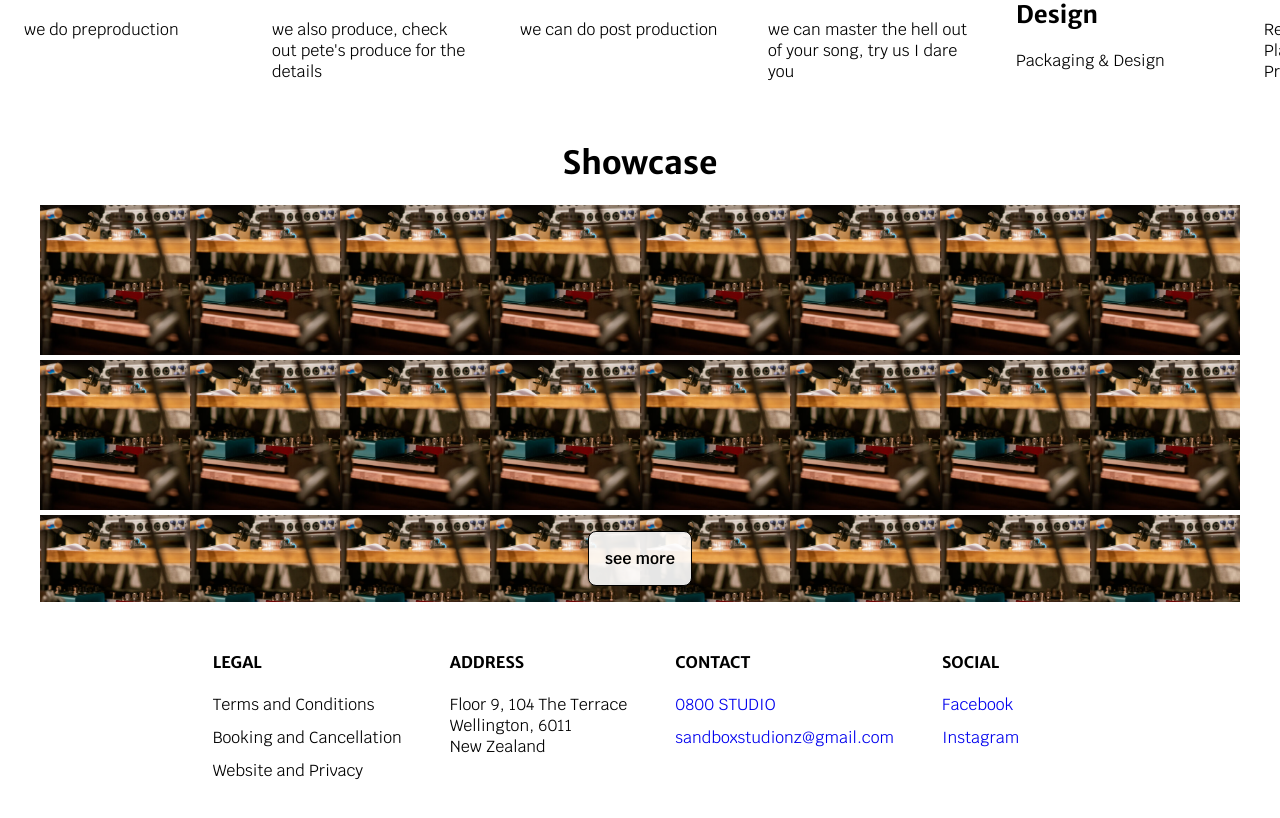
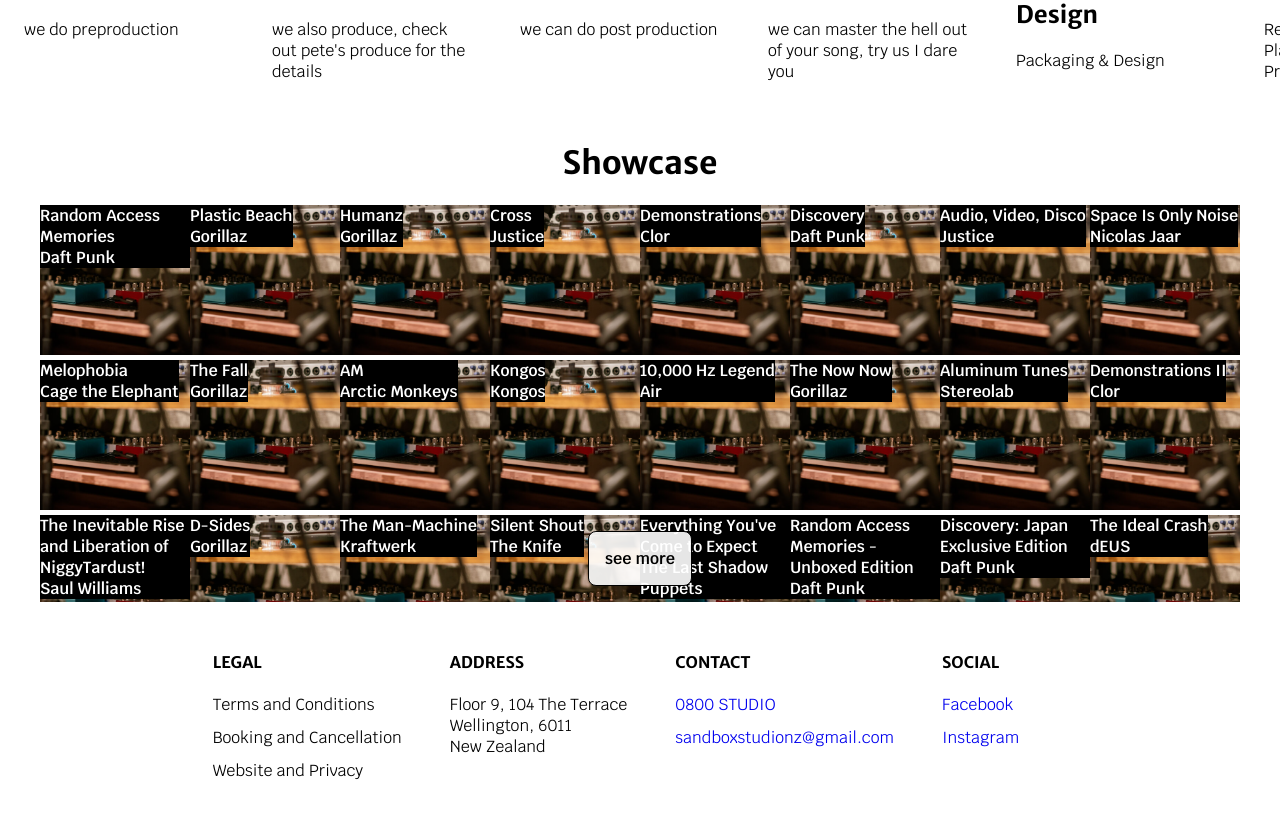
Before and after one commit to moltenot/sandbox_website, a Next.js app: page / in a window 1280 px wide. Shown: the part 1722-2540 px from the top of the page. Built offline with nearby package versions, Linux system fonts and the light colour scheme.

Commit message:
added album component

```diff
--- /dev/null
+++ b/components/album.js
@@ -0,0 +1,16 @@
+import Image from "next/image";
+
+export default function Album({ name, imageSrc, artist, href, size }) {
+  return (
+    <div style={{position: "relative"}}>
+      <div style={{position: "absolute", color: "white", fontWeight: "bold", backgroundColor: "black"}}>{name}<br/> {artist}</div>
+      <Image
+        src={imageSrc}
+        width={size}
+        height={size}
+        alt={`Album art for ${name}`}
+        style={{objectFit: "cover"}}
+      />
+    </div>
+  );
+}
--- a/components/sections/albumShowcase.js
+++ b/components/sections/albumShowcase.js
@@ -4,6 +4,7 @@
 import SubtleButton from "../subtleButton";
 import { useEffect, useState } from "react";
 import useWindowDimensions from "@/hooks/windowDimensions";
+import Album from "../album";
 
 const ALBUMS = [
   {
@@ -192,16 +193,14 @@
             }}
           >
             {ALBUMS.map((album) => (
-              <div key={album.name} className={styles.albumcontainer}>
-                <Image
-                  src={mastering}
-                  alt={album.name}
-                  height={SIZE}
-                  width={SIZE}
-                  style={{ objectFit: "cover" }}
-                />
-                <div className="flex-pad" />
-              </div>
+              <Album
+                key={album.name}
+                size={SIZE}
+                name={album.name}
+                imageSrc={mastering}
+                artist={album.artist}
+                href={null}
+              />
             ))}
           </div>
           <div className="flex-pad" />
--- a/styles/albumShowcase.module.css
+++ b/styles/albumShowcase.module.css
@@ -10,6 +10,7 @@
 .layer2 {
   position: absolute;
   width: 100%;
+  z-index: 1;
   height: 100%;
 }
 
```
